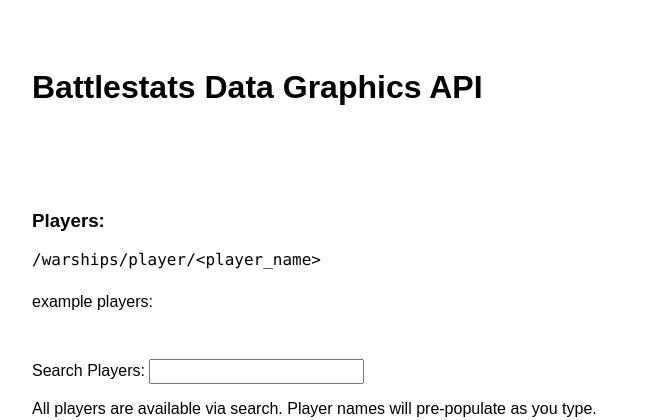
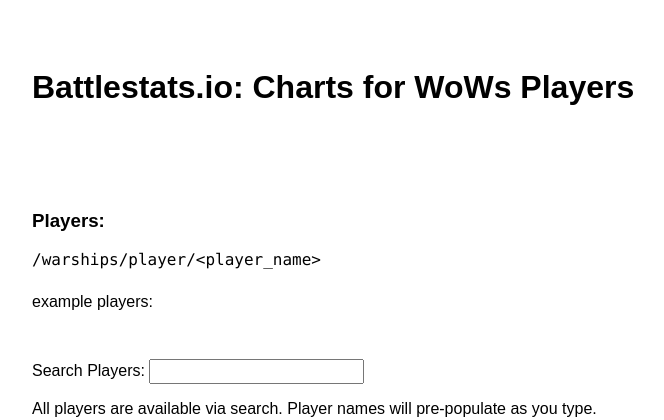
Before and after one commit to august-schlubach/battlestats, a Django app: page / in a window 1280 px wide. Shown: the top 420 px of the page, without its empty margins (304-968 px from the left). Run offline with Django 5.2, Linux system fonts and the light colour scheme; data that the repository does not hold is empty; some libraries are stand-ins or nearby versions.

Commit message:
udpating copy

```diff
--- a/templates/splash.html
+++ b/templates/splash.html
@@ -16,7 +16,7 @@
   <div class="cf ph2-ns">
     <div class="fl w-100 pa0">
       <div>
-        <h1>Battlestats Data Graphics API</h1>
+        <h1>Battlestats.io: Charts for WoWs Players</h1>
       </div>
 
       <div class="fl w-100 pt5">
```
